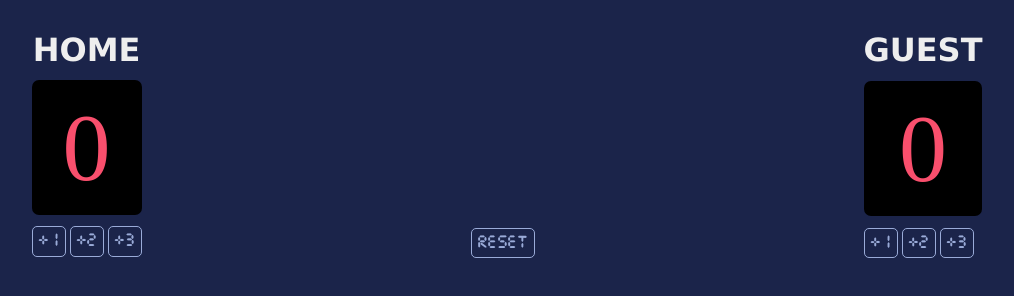
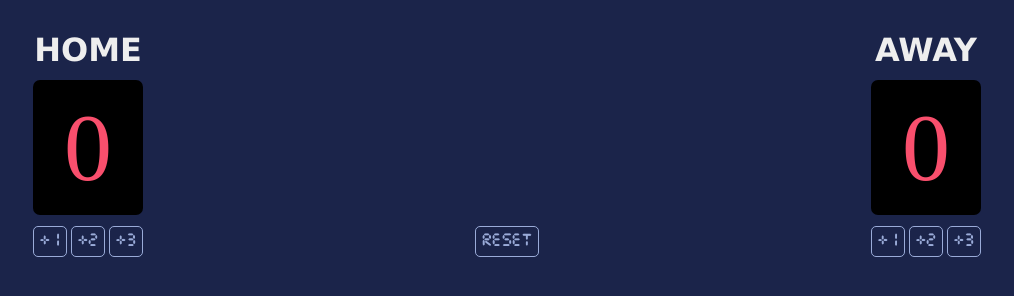
Before and after one commit to SikamGR/Basketball-Scoreboard, a plain HTML site: page index.html in a window 1280 px wide. Shown: the whole page, without its empty margins (133-1147 px from the left). Drawn offline with nearby package versions, Linux system fonts and the light colour scheme.

Commit message:
Change the header name

```diff
--- a/index.html
+++ b/index.html
@@ -17,7 +17,7 @@
                 <button onclick="reset()">RESET</button>
             </div>
             <div>
-                <h3 id="guest-text">GUEST</h3>
+                <h3 id="guest-text">AWAY</h3>
                 <div id="guest-score">0</div>
                 <div>
                     <button id="guest-1point" onclick="guest1Point()">+1</button>
```
